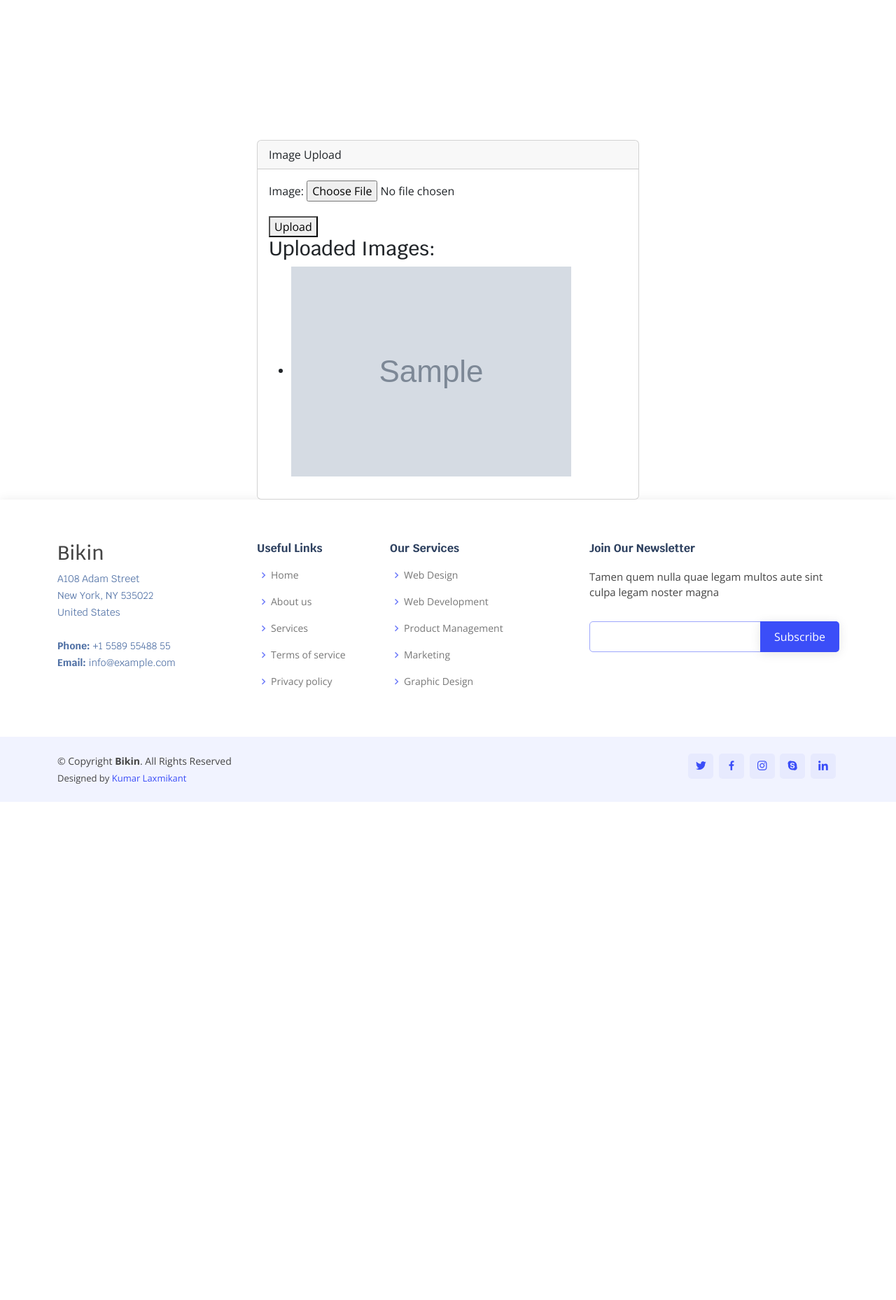
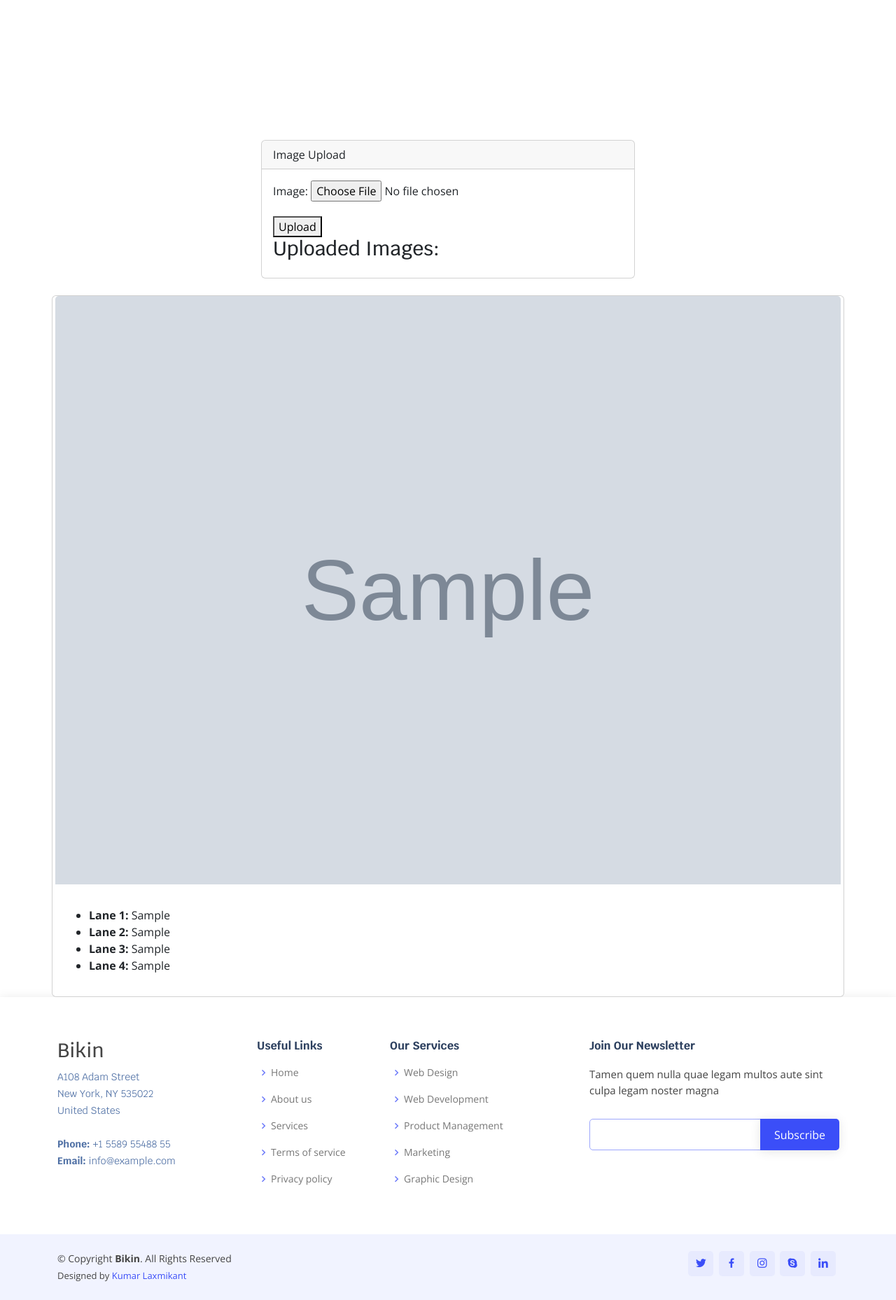
Before and after one commit to Kumar-laxmi/Adaptive-Traffic-Signal, a Django app: template app/templates/index.html in a window 1280 px wide. Shown: the part 648-2506 px from the top of the page at 70% size. Before the commit the page ends 1794 px from the top, so only its background shows below. Run offline with Django 4.2, Linux system fonts and the light colour scheme; tables that the repository leaves empty hold one stand-in row (values such as "Sample post"); the template is opened without the code that fills it: values that come from a table or form of the project are taken from there, most other values are stand-ins (such as "Sample title", 1, 10 or a date in 2020); grey boxes marked "Sample" are stand-in pictures; some libraries are stand-ins or nearby versions.

Commit message:
Vehicle counting per Lane enabled

```diff
--- a/app/templates/index.html
+++ b/app/templates/index.html
@@ -90,7 +90,8 @@
   <!-- Additional Code can be placed over here -->
     <div class="container mt-5">
         <div class="row justify-content-center">
-            <div class="col-md-6">
+            <div class="row">
+                <div class="col-md-6 mx-auto">
                     <div class="card">
                         <div class="card-header">
                             Image Upload
@@ -102,16 +103,31 @@
                               <button type="submit">Upload</button>
                             </form>
                             <h3>Uploaded Images:</h3>
-                        {% if image.image %}
-                        <ul>
-                            <li><img src="{{ image.image.url }}" alt="Uploaded Image" style="max-width: 100%; max-height: 300px;"></li>
-                        </ul>
-                        {% else %}
-                            <p>No image uploaded for this object.</p>
-                        {% endif %}
                         </div>
                     </div>
                 </div>
+            </div>
+            {% if image.image %}
+            <div class="row g-2">
+                <div class="col-md-6 mx-auto"></div>
+                    <div class="card" style="width: 100%;">
+                        <img class="card-img-top" src="{{ image.image.url }}" alt="Uploaded Image" style="max-width: 100%;">
+                        <div class="card-body">
+                            <p class="card-text">
+                                <ul>
+                                    <li><b>Lane 1: </b>{{ lane1 }}</li>
+                                    <li><b>Lane 2: </b>{{ lane2 }}</li>
+                                    <li><b>Lane 3: </b>{{ lane3 }}</li>
+                                    <li><b>Lane 4: </b>{{ lane4 }}</li>
+                                </ul>
+                            </p>
+                        </div>
+                    </div>
+                </div>
+            </div>
+            {% else %}
+                <!-- To be left blank to print Nothing -->
+            {% endif %}
         </div>
     </div>
 
```
Also changed, not shown: app/views.py (+17 -8 lines). Lines whose indentation alone changed are shown as unchanged.
